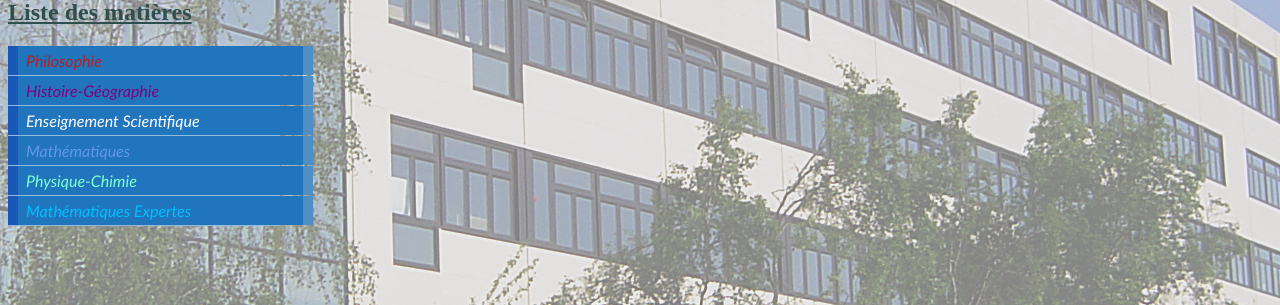
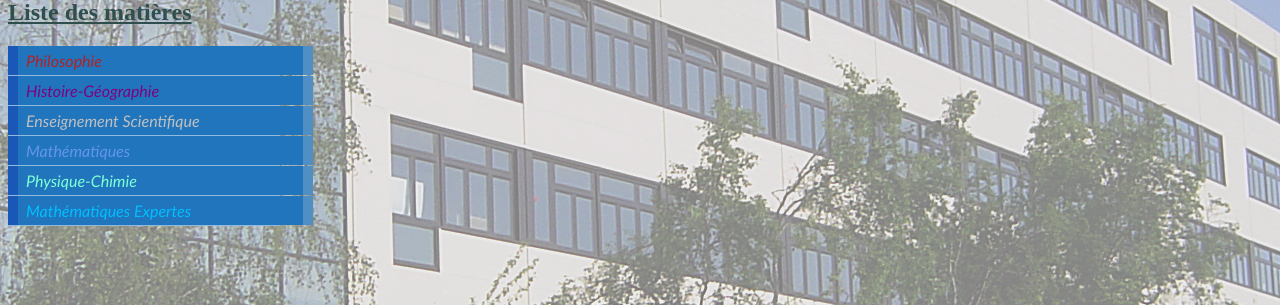
Before and after one commit to denisdoryan/mescours, a PHP site: page / in a window 1280 px wide. Shown: the part 115-420 px from the top of the page. Run offline with PHP 8.4, Linux system fonts and the light colour scheme.

Commit message:
Update stylecours.css

```diff
--- a/stylecours.css
+++ b/stylecours.css
@@ -89,6 +89,11 @@ html>body#boutton li a
 	color: deepskyblue;
 }
 
+.ens
+{
+	color: silver;
+}
+
 html
 {
 	margin: 0;
```
